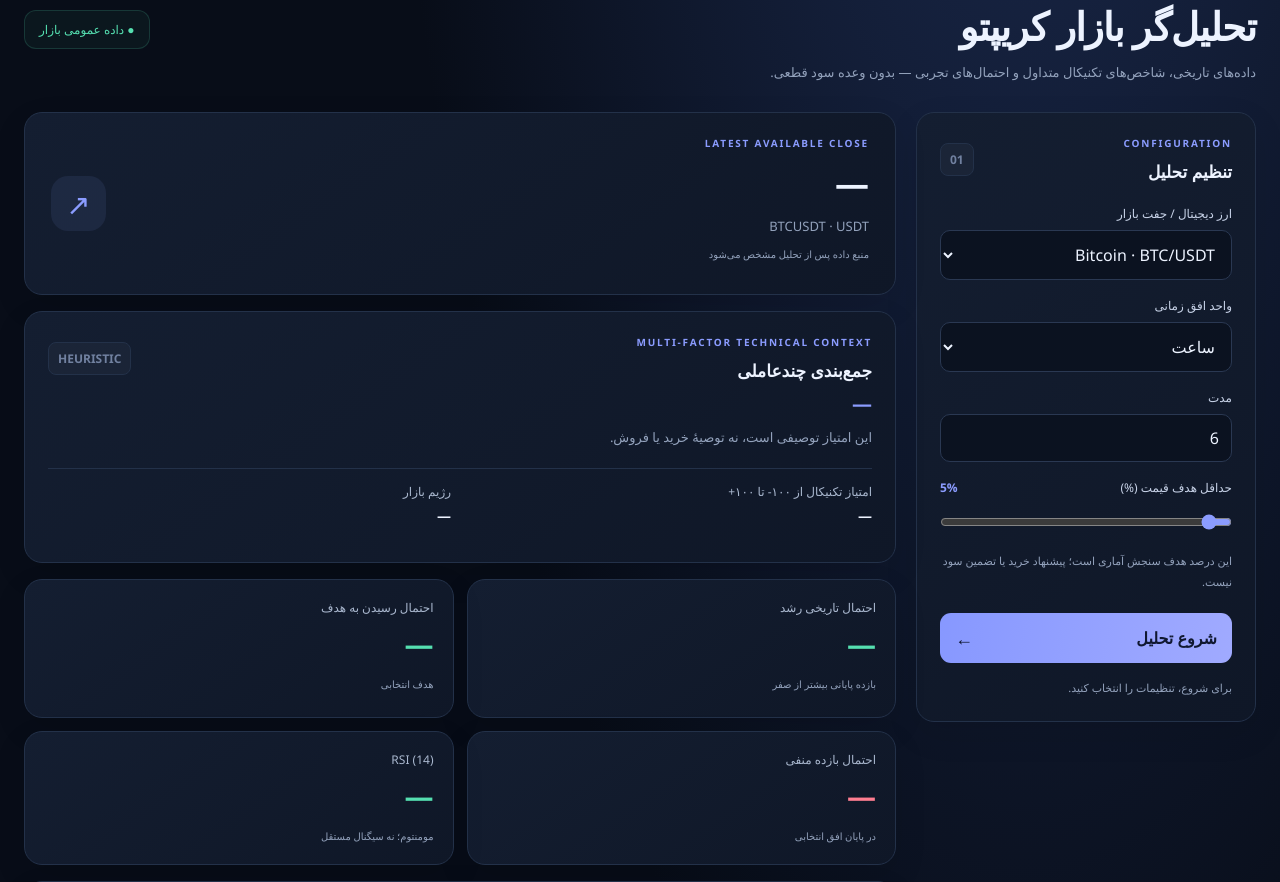
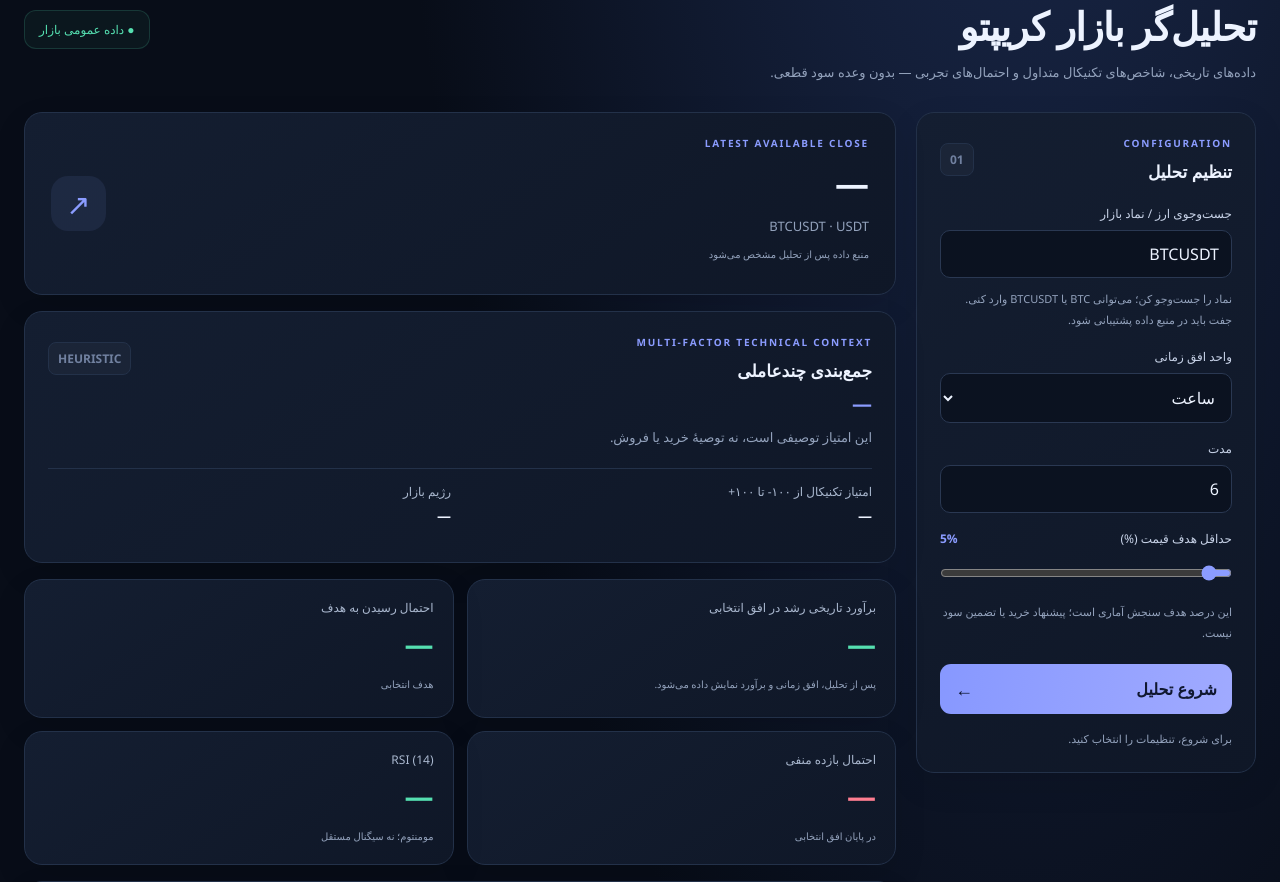
Before and after one commit to Parsa0369/crypto, a Flask app: page / in a window 1280 px wide. Shown: the part 209-1091 px from the top of the page. Run offline with Flask 3, Linux system fonts and the light colour scheme; the visitor is signed in with stand-in values (Sample User, id 1); data that the repository does not hold is empty; parts of the project's set-up code (start-up, migrations or seed data) failed here and were passed over.

Commit message:
Add searchable crypto symbol field and horizon forecast summary

```diff
--- a/templates/dashboard.html
+++ b/templates/dashboard.html
@@ -7,14 +7,14 @@
 <main class="container">
 <section class="hero"><div><p class="eyebrow">MARKET INTELLIGENCE / MVP 0.2</p><h1>تحلیل‌گر بازار کریپتو</h1><p class="muted">داده‌های تاریخی، شاخص‌های تکنیکال متداول و احتمال‌های تجربی — بدون وعده سود قطعی.</p></div><div class="hero-chip">● داده عمومی بازار</div></section>
 <section class="layout"><aside class="panel controls"><div class="panel-heading"><div><p class="eyebrow">CONFIGURATION</p><h2>تنظیم تحلیل</h2></div><span class="step">01</span></div>
-<form id="analysis-form"><label for="symbol">ارز دیجیتال / جفت بازار</label><select id="symbol"><option value="BTCUSDT">Bitcoin · BTC/USDT</option><option value="ETHUSDT">Ethereum · ETH/USDT</option><option value="BNBUSDT">BNB · BNB/USDT</option><option value="SOLUSDT">Solana · SOL/USDT</option><option value="XRPUSDT">XRP · XRP/USDT</option><option value="DOGEUSDT">Dogecoin · DOGE/USDT</option><option value="ADAUSDT">Cardano · ADA/USDT</option></select>
+<form id="analysis-form"><label for="symbol">جست‌وجوی ارز / نماد بازار</label><input id="symbol" name="symbol" type="search" list="symbol-options" value="BTCUSDT" placeholder="مثلاً BTC یا ETHUSDT" autocomplete="off" required><datalist id="symbol-options"><option value="BTCUSDT" label="Bitcoin · BTC/USDT"></option><option value="ETHUSDT" label="Ethereum · ETH/USDT"></option><option value="BNBUSDT" label="BNB · BNB/USDT"></option><option value="SOLUSDT" label="Solana · SOL/USDT"></option><option value="XRPUSDT" label="XRP · XRP/USDT"></option><option value="DOGEUSDT" label="Dogecoin · DOGE/USDT"></option><option value="ADAUSDT" label="Cardano · ADA/USDT"></option><option value="AVAXUSDT" label="Avalanche · AVAX/USDT"></option><option value="LINKUSDT" label="Chainlink · LINK/USDT"></option><option value="LTCUSDT" label="Litecoin · LTC/USDT"></option><option value="DOTUSDT" label="Polkadot · DOT/USDT"></option><option value="TRXUSDT" label="TRON · TRX/USDT"></option><option value="BCHUSDT" label="Bitcoin Cash · BCH/USDT"></option><option value="ATOMUSDT" label="Cosmos · ATOM/USDT"></option><option value="NEARUSDT" label="NEAR · NEAR/USDT"></option></datalist><p class="hint">نماد را جست‌وجو کن؛ می‌توانی BTC یا BTCUSDT وارد کنی. جفت باید در منبع داده پشتیبانی شود.</p>
 <label for="unit">واحد افق زمانی</label><select id="unit"><option value="hours">ساعت</option><option value="days">روز</option><option value="minutes">دقیقه (داده ساعتی)</option></select>
 <label for="amount">مدت</label><input id="amount" type="number" min="1" max="168" value="6" required>
 <label for="target">حداقل هدف قیمت (%) <strong id="target-value">5%</strong></label><input id="target" type="range" min="0" max="100" step="1" value="5"><p class="hint">این درصد هدف سنجش آماری است؛ پیشنهاد خرید یا تضمین سود نیست.</p><button id="analyze-button" class="primary-button" type="submit">شروع تحلیل <span>←</span></button></form>
 <div id="status" class="status" role="status">برای شروع، تنظیمات را انتخاب کنید.</div></aside>
 <section class="results"><div class="panel price-panel"><div><p class="eyebrow">LATEST AVAILABLE CLOSE</p><h2 id="price">—</h2><p class="muted" id="asset-label">BTCUSDT · USDT</p><p class="source-label" id="source-label">منبع داده پس از تحلیل مشخص می‌شود</p></div><div class="price-icon">↗</div></div>
 <div class="panel decision-panel"><div class="panel-heading"><div><p class="eyebrow">MULTI-FACTOR TECHNICAL CONTEXT</p><h2>جمع‌بندی چندعاملی</h2></div><span class="step">HEURISTIC</span></div><strong id="technical-bias">—</strong><p id="decision-hint" class="muted">این امتیاز توصیفی است، نه توصیهٔ خرید یا فروش.</p><div class="detail-grid advanced-summary"><div><span>امتیاز تکنیکال از ۱۰۰- تا ۱۰۰+</span><strong id="technical-score">—</strong></div><div><span>رژیم بازار</span><strong id="market-regime">—</strong></div></div><div id="signal-reasons" class="signal-reasons"></div></div>
-<div class="metric-grid"><article class="metric-card"><span>احتمال تاریخی رشد</span><strong id="up-prob">—</strong><small>بازده پایانی بیشتر از صفر</small></article><article class="metric-card"><span>احتمال رسیدن به هدف</span><strong id="target-prob">—</strong><small id="target-caption">هدف انتخابی</small><small id="target-zero-note" class="target-zero-note"></small></article><article class="metric-card"><span>احتمال بازده منفی</span><strong id="down-prob">—</strong><small>در پایان افق انتخابی</small></article><article class="metric-card"><span>RSI (14)</span><strong id="rsi">—</strong><small>مومنتوم؛ نه سیگنال مستقل</small></article></div>
+<div class="metric-grid"><article class="metric-card forecast-card"><span>برآورد تاریخی رشد در افق انتخابی</span><strong id="up-prob">—</strong><small id="up-forecast-summary">پس از تحلیل، افق زمانی و برآورد نمایش داده می‌شود.</small></article><article class="metric-card"><span>احتمال رسیدن به هدف</span><strong id="target-prob">—</strong><small id="target-caption">هدف انتخابی</small><small id="target-zero-note" class="target-zero-note"></small></article><article class="metric-card"><span>احتمال بازده منفی</span><strong id="down-prob">—</strong><small>در پایان افق انتخابی</small></article><article class="metric-card"><span>RSI (14)</span><strong id="rsi">—</strong><small>مومنتوم؛ نه سیگنال مستقل</small></article></div>
 <div class="panel"><div class="panel-heading"><div><p class="eyebrow">TECHNICAL TOOLKIT</p><h2>اندیکاتورهای تکنیکال</h2></div><span class="step">03</span></div><div class="indicator-grid">
 <div><span>EMA 20</span><strong id="ema20">—</strong></div><div><span>EMA 50</span><strong id="ema50">—</strong></div><div><span>EMA 200</span><strong id="ema200">—</strong></div>
 <div><span>MACD (12,26)</span><strong id="macd">—</strong></div><div><span>MACD Signal (9)</span><strong id="macd-signal">—</strong></div>
```
